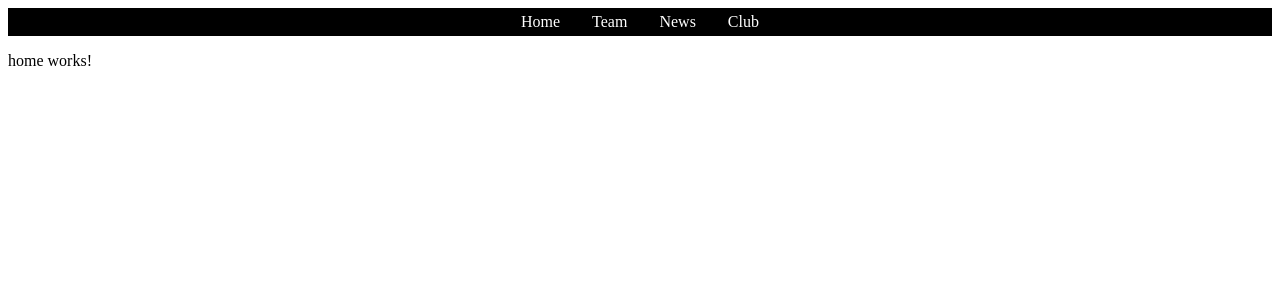
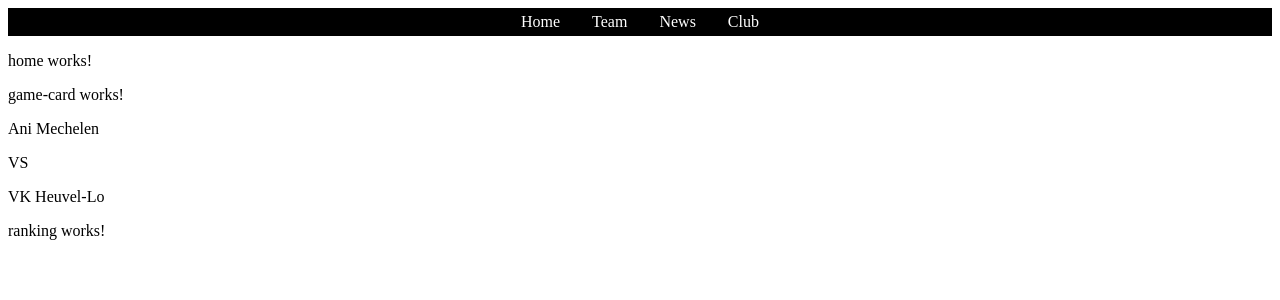
Before and after one commit to Simowned/MySandBox, an Angular app: page /home in a window 1280 px wide. Shown: the top 300 px of the page. Built offline with nearby package versions, Linux system fonts and the light colour scheme.

Commit message:
extra components

```diff
--- a/src/app/app.module.ts
+++ b/src/app/app.module.ts
@@ -9,6 +9,8 @@ import { TeamComponent } from './team/team.component';
 import { NewsComponent } from './news/news.component';
 import { ClubComponent } from './club/club.component';
 import { PageNotFoundComponent } from './page-not-found/page-not-found.component';
+import { GameCardComponent } from './game-card/game-card.component';
+import { RankingComponent } from './ranking/ranking.component';
 
 @NgModule({
   declarations: [
@@ -18,7 +20,9 @@ import { PageNotFoundComponent } from './page-not-found/page-not-found.component
     TeamComponent,
     NewsComponent,
     ClubComponent,
-    PageNotFoundComponent
+    PageNotFoundComponent,
+    GameCardComponent,
+    RankingComponent
   ],
   imports: [
     BrowserModule,
--- /dev/null
+++ b/src/app/game-card/game-card.component.html
@@ -0,0 +1,11 @@
+<p>
+  game-card works!
+</p>
+
+<!-- TODO: Signal R -->
+
+<div>
+  <p>Ani Mechelen</p>
+  <p>VS</p>
+  <p>VK Heuvel-Lo</p>
+</div>
--- /dev/null
+++ b/src/app/game-card/game-card.component.ts
@@ -0,0 +1,15 @@
+import { Component, OnInit } from '@angular/core';
+
+@Component({
+  selector: 'app-game-card',
+  templateUrl: './game-card.component.html',
+  styleUrls: ['./game-card.component.scss']
+})
+export class GameCardComponent implements OnInit {
+
+  constructor() { }
+
+  ngOnInit() {
+  }
+
+}
--- a/src/app/home/home.component.html
+++ b/src/app/home/home.component.html
@@ -1,3 +1,7 @@
 <p>
   home works!
 </p>
+
+<app-game-card></app-game-card>
+
+<app-ranking></app-ranking>
--- a/src/app/navigation/navigation.component.html
+++ b/src/app/navigation/navigation.component.html
@@ -9,6 +9,8 @@
   <a routerLink="/club" routerLinkActive="active">Club</a>
 </nav> -->
 
+<!-- TODO: Register/login -->
+<!-- https://codemyui.com/signup-password-field-reaction-yeti-mascot-login-form/ -->
 
 <div id="navbar">
   <ul>
--- a/src/app/news/news.component.html
+++ b/src/app/news/news.component.html
@@ -1,3 +1,7 @@
 <p>
   news works!
 </p>
+
+<p>VK Heuvel-Lo speelt kampioen</p>
+
+<!-- TODO: Scroll feed -->
--- /dev/null
+++ b/src/app/ranking/ranking.component.html
@@ -0,0 +1,3 @@
+<p>
+  ranking works!
+</p>
--- /dev/null
+++ b/src/app/ranking/ranking.component.ts
@@ -0,0 +1,15 @@
+import { Component, OnInit } from '@angular/core';
+
+@Component({
+  selector: 'app-ranking',
+  templateUrl: './ranking.component.html',
+  styleUrls: ['./ranking.component.scss']
+})
+export class RankingComponent implements OnInit {
+
+  constructor() { }
+
+  ngOnInit() {
+  }
+
+}
--- a/src/app/team/team.component.html
+++ b/src/app/team/team.component.html
@@ -1,3 +1,5 @@
 <p>
   team works!
 </p>
+
+<!-- TODO: Player-cards -->
```
Also changed, not shown: src/app/game-card/game-card.component.scss (added), src/app/ranking/ranking.component.scss (added), 2 other files (tests, documents, lock files or other folders).
